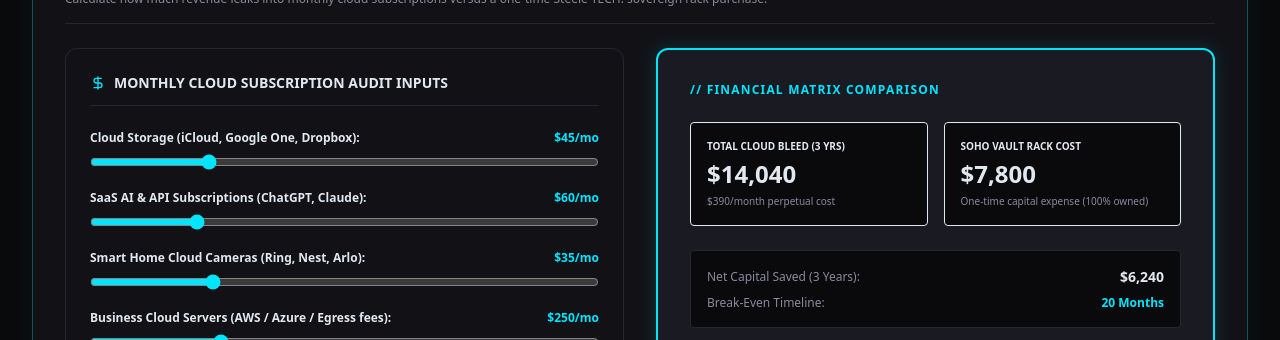
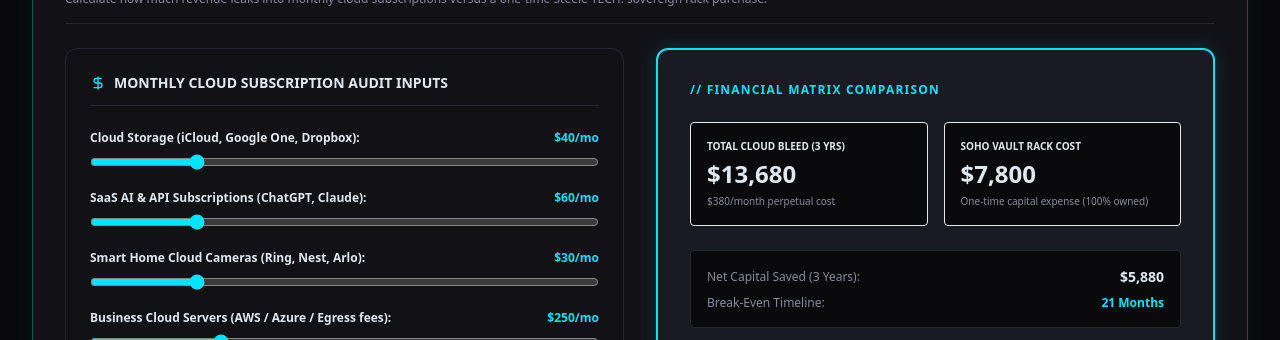
Before and after one commit to DeviousWings/steele-co-website, a React (Vite) app: page / in a window 1280 px wide. Shown: the part 940-1280 px from the top of the page. Built offline with nearby package versions, Linux system fonts and the light colour scheme.

Commit message:
Refactor CloudRoiCalculator inputs and sliders

```diff
--- a/src/components/CloudRoiCalculator.jsx
+++ b/src/components/CloudRoiCalculator.jsx
@@ -5,22 +5,22 @@ const STEELE_INVESTMENT = 7800
 
 export default function CloudRoiCalculator({ onBuildClick }) {
   const [inputs, setInputs] = useState({
-    cloudStorageMonthly: 45,
+    cloudStorageMonthly: 40,
     saasAImonthly: 60,
-    securityCloudMonthly: 35,
+    securityCloudMonthly: 30,
     businessCloudServers: 250,
     years: 3,
   })
 
-  const set = (key) => (e) => setInputs((prev) => ({ ...prev, [key]: e.target.value }))
+  const set = (key) => (e) => setInputs((prev) => ({ ...prev, [key]: Number(e.target.value) }))
 
   const calc = useMemo(() => {
     const monthlyBleed =
-      Number(inputs.cloudStorageMonthly) +
-      Number(inputs.saasAImonthly) +
-      Number(inputs.securityCloudMonthly) +
-      Number(inputs.businessCloudServers)
-    const totalBleed = monthlyBleed * 12 * Number(inputs.years)
+      inputs.cloudStorageMonthly +
+      inputs.saasAImonthly +
+      inputs.securityCloudMonthly +
+      inputs.businessCloudServers
+    const totalBleed = monthlyBleed * 12 * inputs.years
     const netSavings = totalBleed - STEELE_INVESTMENT
     const breakEvenMonths = Math.ceil(STEELE_INVESTMENT / (monthlyBleed || 1))
     return { monthlyBleed, totalBleed, netSavings, breakEvenMonths }
@@ -35,16 +35,48 @@ export default function CloudRoiCalculator({ onBuildClick }) {
         </div>
 
         <div className="space-y-4 text-xs">
-          <Slider label="Cloud Storage (iCloud, Google One, Dropbox):" value={inputs.cloudStorageMonthly} max={200} onChange={set('cloudStorageMonthly')} />
-          <Slider label="SaaS AI & API Subscriptions (ChatGPT, Claude):" value={inputs.saasAImonthly} max={300} onChange={set('saasAImonthly')} />
-          <Slider label="Smart Home Cloud Cameras (Ring, Nest, Arlo):" value={inputs.securityCloudMonthly} max={150} onChange={set('securityCloudMonthly')} />
-          <Slider label="Business Cloud Servers (AWS / Azure / Egress fees):" value={inputs.businessCloudServers} max={1000} onChange={set('businessCloudServers')} />
+          <Slider
+            label="Cloud Storage (iCloud, Google One, Dropbox):"
+            value={inputs.cloudStorageMonthly}
+            max={200}
+            step={10}
+            onChange={set('cloudStorageMonthly')}
+          />
+          <Slider
+            label="SaaS AI & API Subscriptions (ChatGPT, Claude):"
+            value={inputs.saasAImonthly}
+            max={300}
+            step={10}
+            onChange={set('saasAImonthly')}
+          />
+          <Slider
+            label="Smart Home Cloud Cameras (Ring, Nest, Arlo):"
+            value={inputs.securityCloudMonthly}
+            max={150}
+            step={10}
+            onChange={set('securityCloudMonthly')}
+          />
+          <Slider
+            label="Business Cloud Servers (AWS / Azure / Egress fees):"
+            value={inputs.businessCloudServers}
+            max={1000}
+            step={10}
+            onChange={set('businessCloudServers')}
+          />
           <div>
             <div className="flex justify-between font-bold">
               <span>Projection Timeline (Years):</span>
               <span className="text-gold font-bold">{inputs.years} Years</span>
             </div>
-            <input type="range" min="1" max="5" value={inputs.years} onChange={set('years')} className="w-full mt-2 accent-gold" />
+            <input
+              type="range"
+              min="1"
+              max="5"
+              step="1"
+              value={inputs.years}
+              onChange={set('years')}
+              className="w-full mt-2 accent-gold cursor-pointer"
+            />
           </div>
         </div>
       </div>
@@ -87,7 +119,7 @@ export default function CloudRoiCalculator({ onBuildClick }) {
 
         <button
           onClick={onBuildClick}
-          className="w-full py-3 bg-cyan hover:bg-cyan/80 text-obsidian font-black text-xs uppercase tracking-wider rounded transition-all shadow-[0_0_15px_rgba(0,229,255,0.3)]"
+          className="w-full py-3 bg-cyan hover:bg-cyan/80 text-obsidian font-black text-xs uppercase tracking-wider rounded transition-all shadow-[0_0_15px_rgba(0,229,255,0.3)] cursor-pointer"
         >
           Build Your Fixed-Rate Rack
         </button>
@@ -96,14 +128,22 @@ export default function CloudRoiCalculator({ onBuildClick }) {
   )
 }
 
-function Slider({ label, value, max, onChange }) {
+function Slider({ label, value, max, step, onChange }) {
   return (
     <div>
       <div className="flex justify-between font-bold text-slate-200">
         <span>{label}</span>
         <span className="text-cyan">${value}/mo</span>
       </div>
-      <input type="range" min="0" max={max} value={value} onChange={onChange} className="w-full mt-2 accent-cyan" />
+      <input
+        type="range"
+        min="0"
+        max={max}
+        step={step}
+        value={value}
+        onChange={onChange}
+        className="w-full mt-2 accent-cyan cursor-pointer"
+      />
     </div>
   )
 }
```
